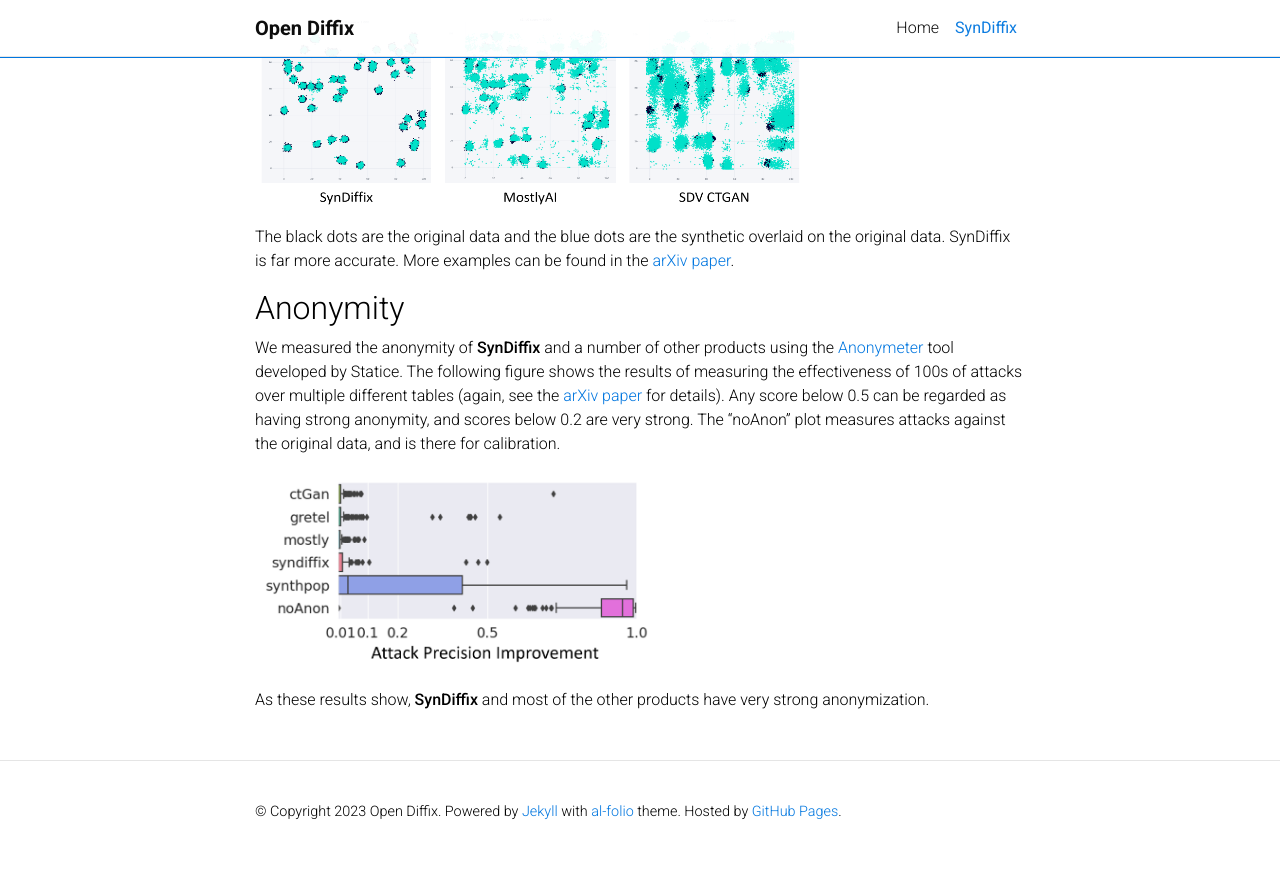
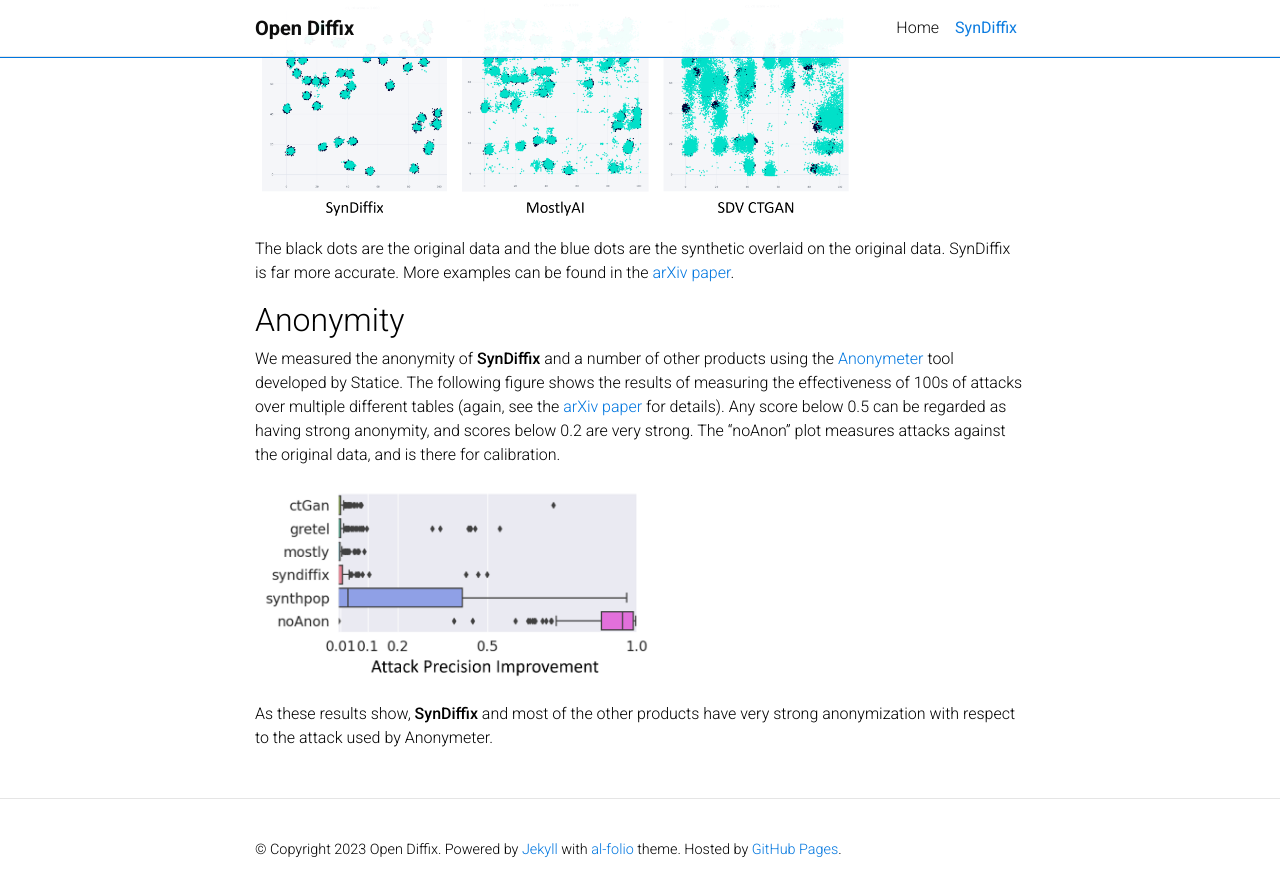
Before and after one commit to diffix/diffix.github.io, a Jekyll site: the page built from _pages/syndiffix.md, in a window 1280 px wide and 900 px high, scrolled down 1670 px. Shown: the top 896 px of the window. Built offline with Jekyll 4.4.1, drawn with Linux system fonts in a browser that asks for light colours; comment, search, counter and statistics services are not loaded; a style sheet for code colours, icons or effects is not loaded; before the commit the page ends 2532 px from its top, so only the background shows below that.

Commit message:
added new image style to fix image proportions

```diff
--- a/_pages/syndiffix.md
+++ b/_pages/syndiffix.md
@@ -35,7 +35,7 @@
 
 Obtaining this accuracy improvement, however, requires a different usage style compared to other products. The intended usage style of other products is "*one size fits all*": a single synthetic dataset serves all use cases. By contrast, with **SynDiffix**, a different *tailored* synthetic dataset should be produced for each use case.
 
-<img src="/assets/img/usage.png" width="400" height="400">
+{% include image.html src="/assets/img/usage.png" alt="SynDiffix usage style" max_width="450px" %}
 
 For instance, suppose the analyst is interested in a heatmap with columns C and E. With other synthetic data products, one would synthesize the complete table, and then make the heatmap with only columns C and E. With **SynDiffix**, one would create a synthetic table consisting of only those two columns and obtain much better results.
 
@@ -45,7 +45,7 @@
 
 Here are three scatter plots showing the synthetic and real points for a 2-column dataset for **SynDiffix**, the commercial product MostlyAI, and the open-source implementation of CTGAN by SDV.
 
-<img src="/assets/img/scatter.png" width="550" height="200">
+{% include image.html src="/assets/img/scatter.png" alt="SynDiffix accuracy" max_width="600px" %}
 
 The black dots are the original data and the blue dots are the synthetic overlaid on the original data. SynDiffix is far more accurate. More examples can be found in the [arXiv paper](https://arxiv.org/abs/2311.09628).
 
@@ -53,6 +53,6 @@
 
 We measured the anonymity of **SynDiffix** and a number of other products using the [Anonymeter](https://github.com/statice/anonymeter) tool developed by Statice. The following figure shows the results of measuring the effectiveness of 100s of attacks over multiple different tables (again, see the [arXiv paper](https://arxiv.org/abs/2311.09628) for details). Any score below 0.5 can be regarded as having strong anonymity, and scores below 0.2 are very strong. The "noAnon" plot measures attacks against the original data, and is there for calibration.
 
-<img src="/assets/img/privacy.png" width="400" height="200">
+{% include image.html src="/assets/img/privacy.png" alt="SynDiffix privacy" max_width="400px" %}
 
-As these results show, **SynDiffix** and most of the other products have very strong anonymization.
+As these results show, **SynDiffix** and most of the other products have very strong anonymization with respect to the attack used by Anonymeter.
```
